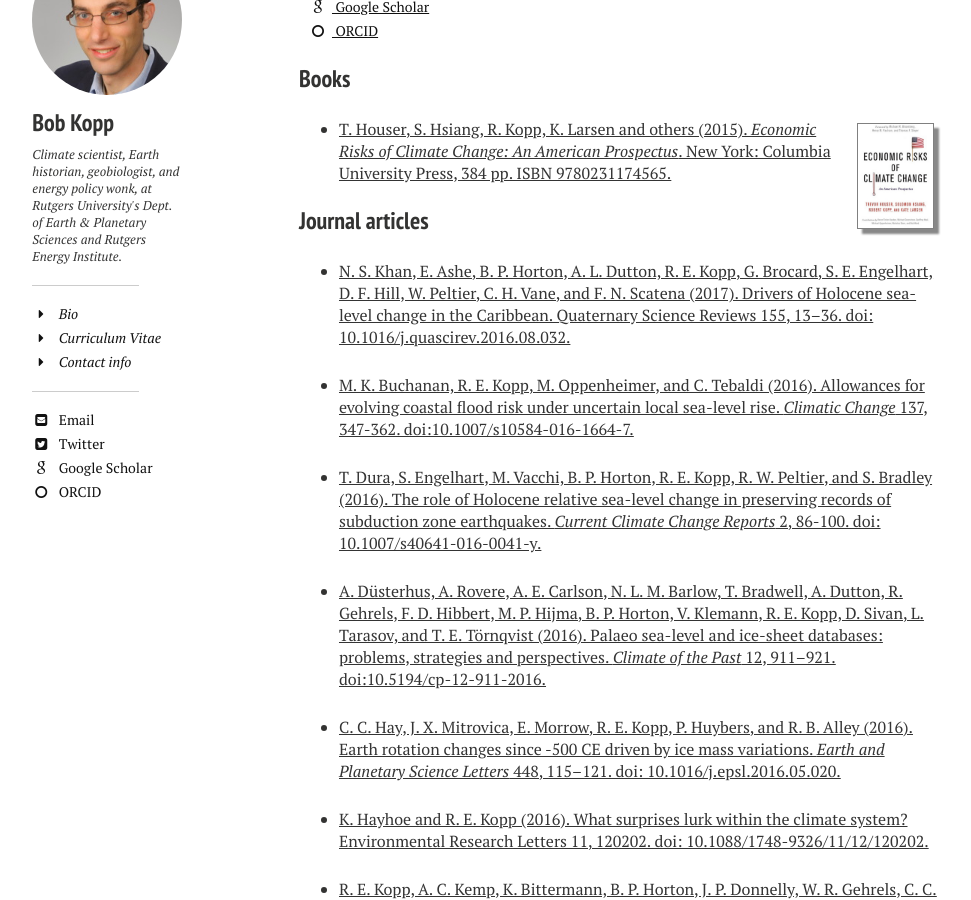
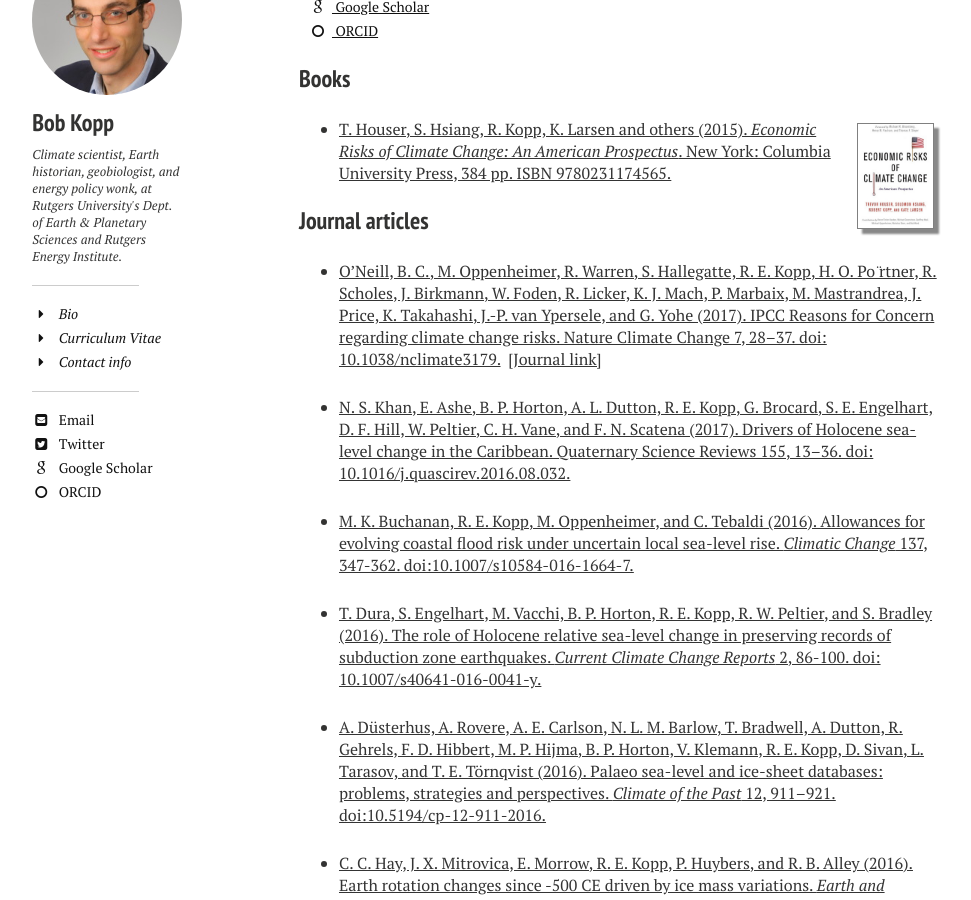
Before and after one commit to mrke/bobkopp.github.io, a Jekyll site: the page built from papers/index.md, in a window 1280 px wide and 900 px high, scrolled down 1136 px. Shown: the whole window, without its empty margins (21-992 px from the left). Built offline with Jekyll 4.4.1, drawn with Linux system fonts in a browser that asks for light colours; nearby versions of some CDN libraries; some of the changed text lies outside the part shown.

Commit message:
ONeill et al 2017

```diff
--- a/papers/index.md
+++ b/papers/index.md
@@ -2,7 +2,7 @@
 layout: page
 title: Publications
 tags: [papers]
-modified: December 7 2016
+modified: January 4 2017
 comments: false
 share: false
 image:
@@ -38,6 +38,8 @@ image:
 <!-- ### Working papers -->
 
 ### Journal articles
+
+* [O’Neill, B. C., M. Oppenheimer, R. Warren, S. Hallegatte, R. E. Kopp, H. O. Po ̈rtner, R. Scholes, J. Birkmann, W. Foden, R. Licker, K. J. Mach, P. Marbaix, M. Mastrandrea, J. Price, K. Takahashi, J.-P. van Ypersele, and G. Yohe (2017). IPCC Reasons for Concern regarding climate change risks. Nature Climate Change 7, 28–37. doi: 10.1038/nclimate3179.](http://rdcu.be/ohnY)   [[Journal link]](http://dx.doi.org/10.1038/nclimate3179)
 
 * [N. S. Khan, E. Ashe, B. P. Horton, A. L. Dutton, R. E. Kopp, G. Brocard, S. E. Engelhart, D. F. Hill, W. Peltier, C. H. Vane, and F. N. Scatena (2017). Drivers of Holocene sea-level change in the Caribbean. Quaternary Science Reviews 155, 13–36. doi: 10.1016/j.quascirev.2016.08.032.](http://dx.doi.org/10.1016/j.quascirev.2016.08.032)
 
```
